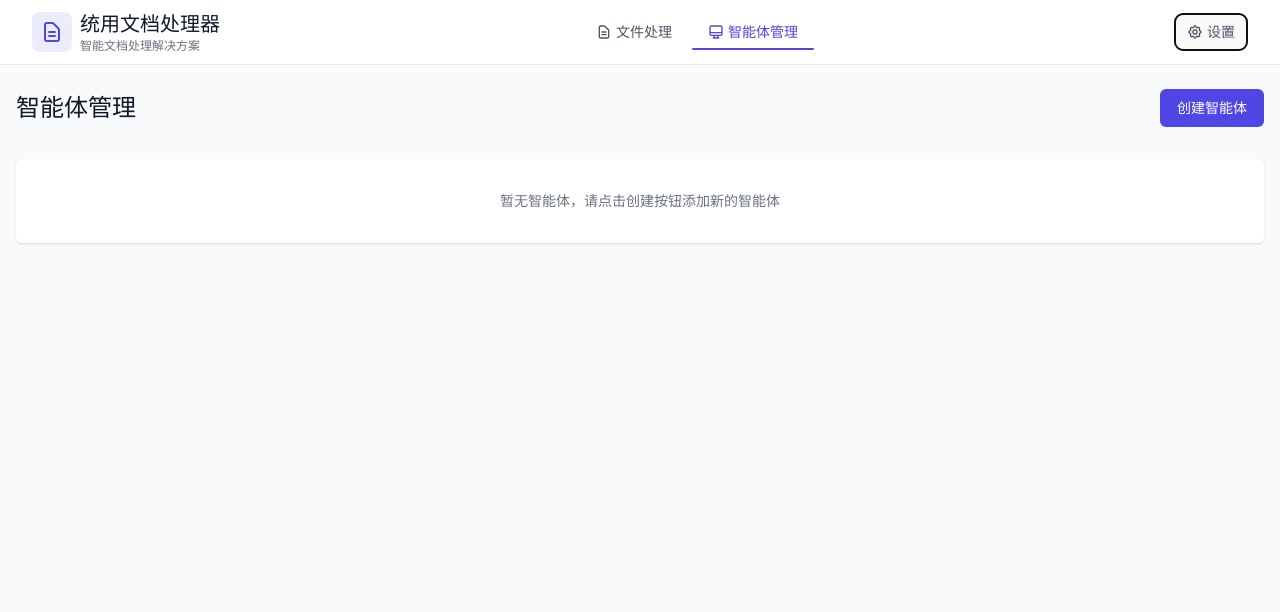
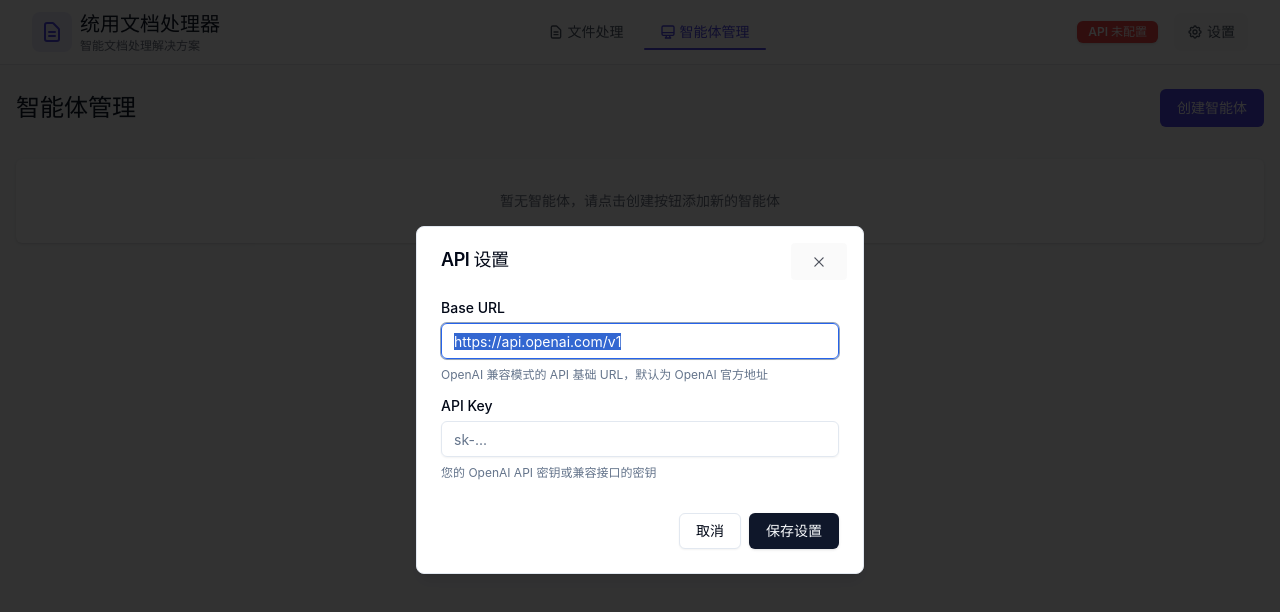
Before and after one commit to zibo2019/rag-doc-processor, a React (Vite) app: page /agents in a window 1280 px wide. Both pictures are taken after a click on the button "设置". Shown: the top 612 px of the page. Built offline with nearby package versions, Linux system fonts and the light colour scheme.

Commit message:
新增OpenAI客户端及API配置管理功能，创建SettingsModal组件以便用户配置API设置，更新Header组件以显示API状态，优化状态管理，提升用户体验。

```diff
--- /dev/null
+++ b/src/api/openai/client.ts
@@ -0,0 +1,32 @@
+import OpenAI from 'openai';
+import { useConfigStore } from '@/stores/configStore';
+
+// 创建OpenAI客户端实例
+export const createOpenAIClient = () => {
+  const { baseUrl, apiKey, isConfigured } = useConfigStore.getState();
+
+  if (!isConfigured) {
+    throw new Error('OpenAI API 尚未配置，请在设置中配置API密钥');
+  }
+
+  return new OpenAI({
+    apiKey: apiKey,
+    baseURL: baseUrl,
+  });
+};
+
+// 检查API配置状态
+export const checkAPIConfigured = (): boolean => {
+  const { isConfigured } = useConfigStore.getState();
+  return isConfigured;
+};
+
+// 获取当前API配置
+export const getAPIConfig = () => {
+  const { baseUrl, apiKey, isConfigured } = useConfigStore.getState();
+  return {
+    baseUrl,
+    apiKey: apiKey ? '已配置' : '未配置', // 不返回实际的API密钥
+    isConfigured
+  };
+};
--- /dev/null
+++ b/src/components/common/ApiStatus.tsx
@@ -0,0 +1,20 @@
+import React from 'react';
+import { useConfigStore } from '@/stores/configStore';
+import { Badge } from '@/components/ui/badge';
+
+export const ApiStatus: React.FC = () => {
+  const { isConfigured, baseUrl } = useConfigStore();
+
+  return (
+    <div className="flex items-center space-x-2">
+      <Badge variant={isConfigured ? 'default' : 'destructive'}>
+        {isConfigured ? 'API 已配置' : 'API 未配置'}
+      </Badge>
+      {isConfigured && (
+        <span className="text-xs text-muted-foreground truncate max-w-[150px]">
+          {baseUrl}
+        </span>
+      )}
+    </div>
+  );
+};
--- a/src/components/common/Header.tsx
+++ b/src/components/common/Header.tsx
@@ -1,8 +1,11 @@
-import React from 'react';
+import React, { useState } from 'react';
 import { Link, useLocation } from 'react-router-dom';
+import { SettingsModal } from './SettingsModal';
+import { ApiStatus } from './ApiStatus';
 
 export const Header: React.FC = () => {
   const location = useLocation();
+  const [isSettingsOpen, setIsSettingsOpen] = useState(false);
 
   const isActive = (path: string) => {
     return location.pathname === path;
@@ -18,6 +21,7 @@ export const Header: React.FC = () => {
   `;
 
   return (
+    <>
       <header className="sticky top-0 z-50 bg-white border-b border-gray-200">
         <div className="mx-auto max-w-7xl px-4 sm:px-6 lg:px-8">
           <div className="flex h-16 items-center justify-between">
@@ -99,7 +103,13 @@ export const Header: React.FC = () => {
 
             {/* 用户区域 */}
             <div className="flex items-center space-x-4">
-            <button className="flex items-center space-x-1 px-3 py-2 text-sm font-medium text-gray-600 hover:text-indigo-600 transition-colors duration-200">
+              {/* API状态 */}
+              <ApiStatus />
+
+              <button
+                className="flex items-center space-x-1 px-3 py-2 text-sm font-medium text-gray-600 hover:text-indigo-600 transition-colors duration-200"
+                onClick={() => setIsSettingsOpen(true)}
+              >
                 <svg
                   className="h-4 w-4"
                   fill="none"
@@ -125,5 +135,12 @@ export const Header: React.FC = () => {
           </div>
         </div>
       </header>
+
+      {/* 设置模态框 */}
+      <SettingsModal
+        open={isSettingsOpen}
+        onOpenChange={setIsSettingsOpen}
+      />
+    </>
   );
 };
--- /dev/null
+++ b/src/components/common/SettingsModal.tsx
@@ -0,0 +1,75 @@
+import { useState } from 'react';
+import { Dialog, DialogContent, DialogHeader, DialogTitle, DialogFooter } from '@/components/ui/dialog';
+import { Label } from '@/components/ui/label';
+import { Input } from '@/components/ui/input';
+import { Button } from '@/components/ui/button';
+import { useConfigStore } from '@/stores/configStore';
+
+interface SettingsModalProps {
+  open: boolean;
+  onOpenChange: (open: boolean) => void;
+}
+
+export function SettingsModal({ open, onOpenChange }: SettingsModalProps) {
+  const { baseUrl, apiKey, setConfig } = useConfigStore();
+
+  const [formState, setFormState] = useState({
+    baseUrl: baseUrl,
+    apiKey: apiKey,
+  });
+
+  const handleChange = (e: React.ChangeEvent<HTMLInputElement>) => {
+    const { name, value } = e.target;
+    setFormState(prev => ({ ...prev, [name]: value }));
+  };
+
+  const handleSave = () => {
+    setConfig(formState);
+    onOpenChange(false);
+  };
+
+  return (
+    <Dialog open={open} onOpenChange={onOpenChange}>
+      <DialogContent className="sm:max-w-md">
+        <DialogHeader>
+          <DialogTitle>API 设置</DialogTitle>
+        </DialogHeader>
+        <div className="grid gap-4 py-4">
+          <div className="grid gap-2">
+            <Label htmlFor="baseUrl">Base URL</Label>
+            <Input
+              id="baseUrl"
+              name="baseUrl"
+              placeholder="https://api.openai.com/v1"
+              value={formState.baseUrl}
+              onChange={handleChange}
+            />
+            <p className="text-xs text-muted-foreground">
+              OpenAI 兼容模式的 API 基础 URL，默认为 OpenAI 官方地址
+            </p>
+          </div>
+          <div className="grid gap-2">
+            <Label htmlFor="apiKey">API Key</Label>
+            <Input
+              id="apiKey"
+              name="apiKey"
+              type="password"
+              placeholder="sk-..."
+              value={formState.apiKey}
+              onChange={handleChange}
+            />
+            <p className="text-xs text-muted-foreground">
+              您的 OpenAI API 密钥或兼容接口的密钥
+            </p>
+          </div>
+        </div>
+        <DialogFooter>
+          <Button variant="outline" onClick={() => onOpenChange(false)}>
+            取消
+          </Button>
+          <Button onClick={handleSave}>保存设置</Button>
+        </DialogFooter>
+      </DialogContent>
+    </Dialog>
+  );
+}
--- /dev/null
+++ b/src/stores/configStore.ts
@@ -0,0 +1,65 @@
+import { create } from 'zustand';
+import { persist } from 'zustand/middleware';
+
+export interface ConfigState {
+  baseUrl: string;
+  apiKey: string;
+  isConfigured: boolean;
+  setBaseUrl: (url: string) => void;
+  setApiKey: (key: string) => void;
+  setConfig: (config: { baseUrl: string; apiKey: string }) => void;
+  resetConfig: () => void;
+}
+
+// 默认配置
+const DEFAULT_BASE_URL = 'https://api.openai.com/v1';
+
+export const useConfigStore = create<ConfigState>()(
+  persist(
+    (set) => ({
+      baseUrl: DEFAULT_BASE_URL,
+      apiKey: '',
+      isConfigured: false,
+
+      setBaseUrl: (baseUrl: string) => set({ baseUrl }),
+
+      setApiKey: (apiKey: string) => set({
+        apiKey,
+        isConfigured: apiKey.trim() !== ''
+      }),
+
+      setConfig: ({ baseUrl, apiKey }) => set({
+        baseUrl: baseUrl || DEFAULT_BASE_URL,
+        apiKey,
+        isConfigured: apiKey.trim() !== ''
+      }),
+
+      resetConfig: () => set({
+        baseUrl: DEFAULT_BASE_URL,
+        apiKey: '',
+        isConfigured: false
+      }),
+    }),
+    {
+      name: 'rag-processor-config',
+      // 加密存储API密钥（简单加密，实际应用可能需要更高级加密）
+      partialize: (state) => ({
+        baseUrl: state.baseUrl,
+        apiKey: state.apiKey ? btoa(state.apiKey) : '',
+        isConfigured: state.isConfigured
+      }),
+      // 解密存储的API密钥
+      onRehydrateStorage: () => (state) => {
+        if (state && state.apiKey) {
+          try {
+            state.apiKey = atob(state.apiKey);
+          } catch (e) {
+            console.error('无法解析加密的API密钥');
+            state.apiKey = '';
+            state.isConfigured = false;
+          }
+        }
+      }
+    }
+  )
+);
```
Lines whose indentation alone changed are shown as unchanged.
